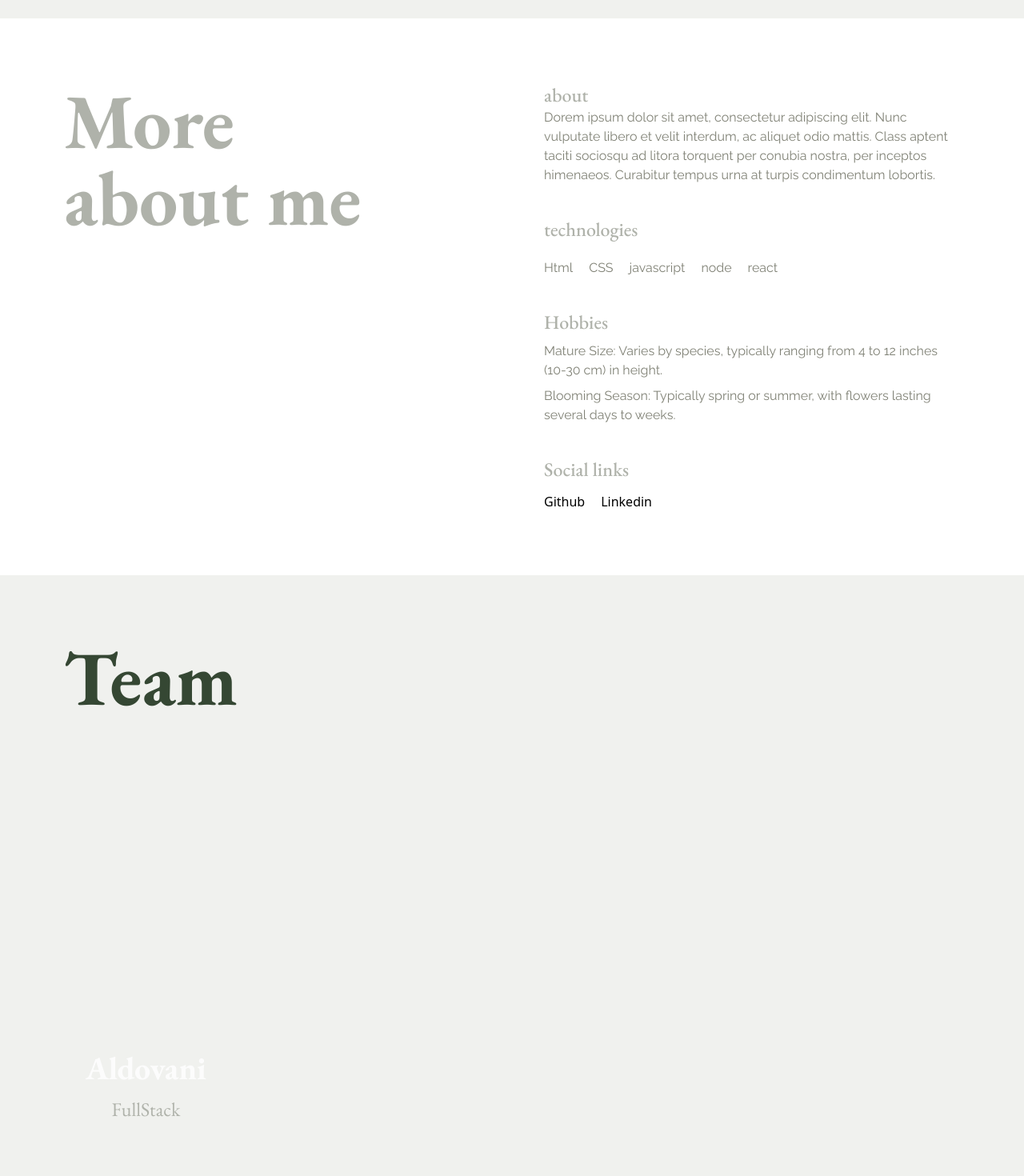
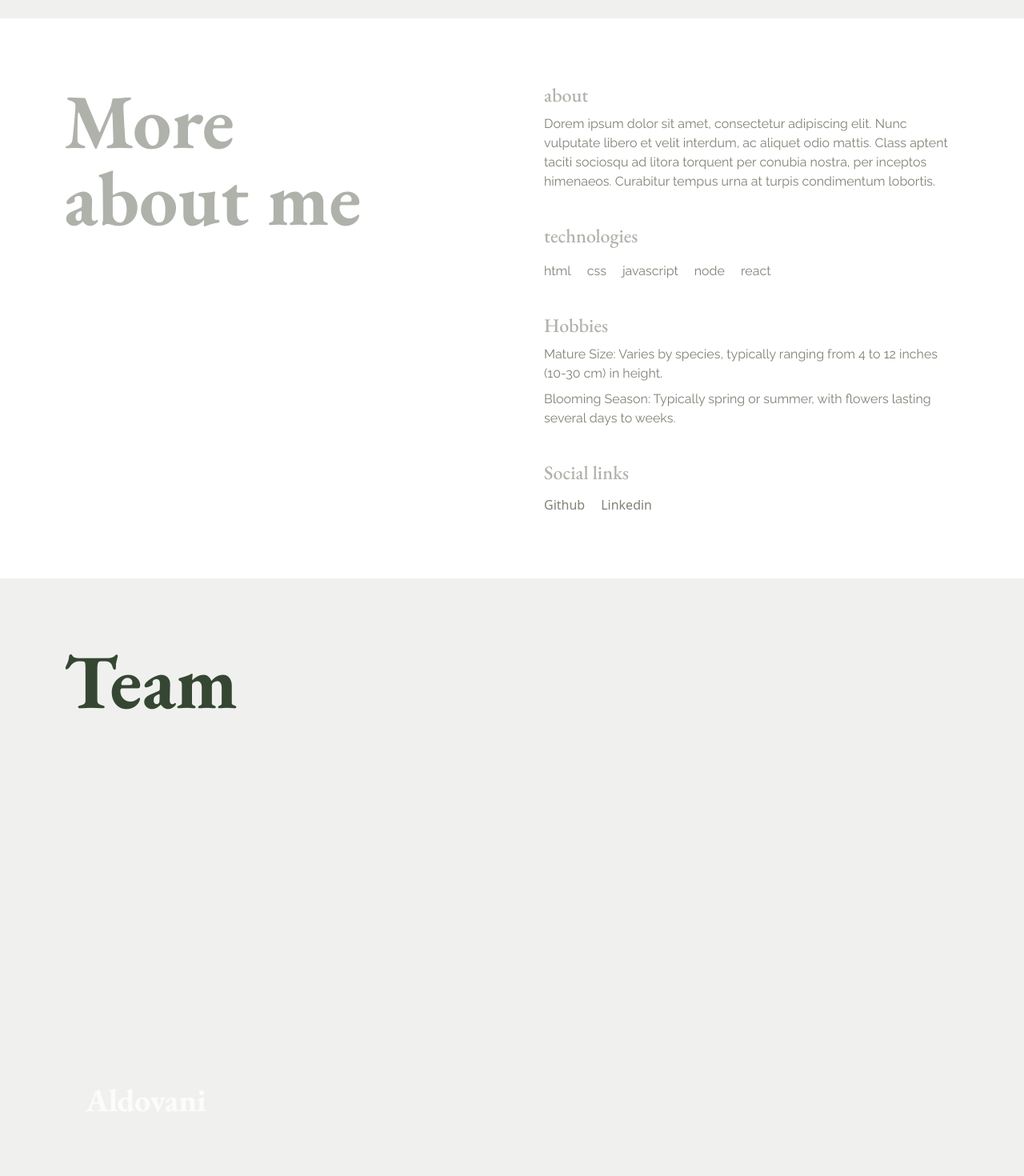
Before and after one commit to Aldovani/challenge-02-pb, a React (Vite) app: page /about/aldovani in a window 1280 px wide. Shown: the part 560-2030 px from the top of the page at 80% size. Built offline with nearby package versions, Linux system fonts and the light colour scheme.

Commit message:
chore: add new role and fix hover

```diff
--- a/src/Components/Team/index.tsx
+++ b/src/Components/Team/index.tsx
@@ -16,6 +16,7 @@ export function Team() {
               name={profile.name}
               path={profile.slug}
               key={profile.slug}
+              role={profile.role}
             />
           ))}
         </div>
--- a/src/Components/Team/item.tsx
+++ b/src/Components/Team/item.tsx
@@ -4,9 +4,10 @@ type TeamItemProps = {
   path: string;
   imageUrl: string;
   name: string;
+  role: string;
 };
 
-export function TeamItem({ imageUrl, path, name }: TeamItemProps) {
+export function TeamItem({ imageUrl, path, name, role }: TeamItemProps) {
   const firstName = name.split(" ")[0];
   return (
     <NavLink to={`/about/${path}`} className="overflow-hidden  relative h-full">
@@ -18,7 +19,7 @@ export function TeamItem({ imageUrl, path, name }: TeamItemProps) {
             {firstName}
           </h4>
           <h6 className="text-dark-gray text-[1.5rem] font-eb-garamond">
-            FullStack
+            {role}
           </h6>
         </div>
       </div>
--- a/src/pages/AboutUsDetails.tsx
+++ b/src/pages/AboutUsDetails.tsx
@@ -44,20 +44,20 @@ export function AboutUsDetails() {
                 <h3 className="font-eb-garamond font-medium text-2xl text-dark-gray ">
                   about
                 </h3>
-                <p className="text-secondary-secondary font-raleway ">
+                <p className="text-secondary-secondary mt-2 font-raleway ">
                   {data?.about}
                 </p>
               </section>
 
               <section className="mt-10">
                 <h3 className="font-eb-garamond font-medium text-2xl text-dark-gray ">
-                technologies
+                  technologies
                 </h3>
-                <ul className="flex gap-5 mt-3 flex-wrap">
+                <ul className="flex gap-5 mt-2 flex-wrap">
                   {data?.technologies.map((tech, index) => (
                     <li
                       key={index}
-                      className="text-secondary-secondary font-raleway mt-2 "
+                      className="lowercase text-secondary-secondary font-raleway mt-2 "
                     >
                       {tech}
                     </li>
@@ -87,12 +87,20 @@ export function AboutUsDetails() {
                 </h3>
                 <ul className="flex gap-5 mt-3">
                   <li>
-                    <a href={data?.githubUrl} target="_blank">
+                    <a
+                      href={data?.githubUrl}
+                      target="_blank"
+                      className="text-secondary-secondary hover:text-primary-lunar-green"
+                    >
                       Github
                     </a>
                   </li>
                   <li>
-                    <a href={data?.linkedinUrl} target="_blank">
+                    <a
+                      href={data?.linkedinUrl}
+                      target="_blank"
+                      className="text-secondary-secondary hover:text-primary-lunar-green"
+                    >
                       Linkedin
                     </a>
                   </li>
```
